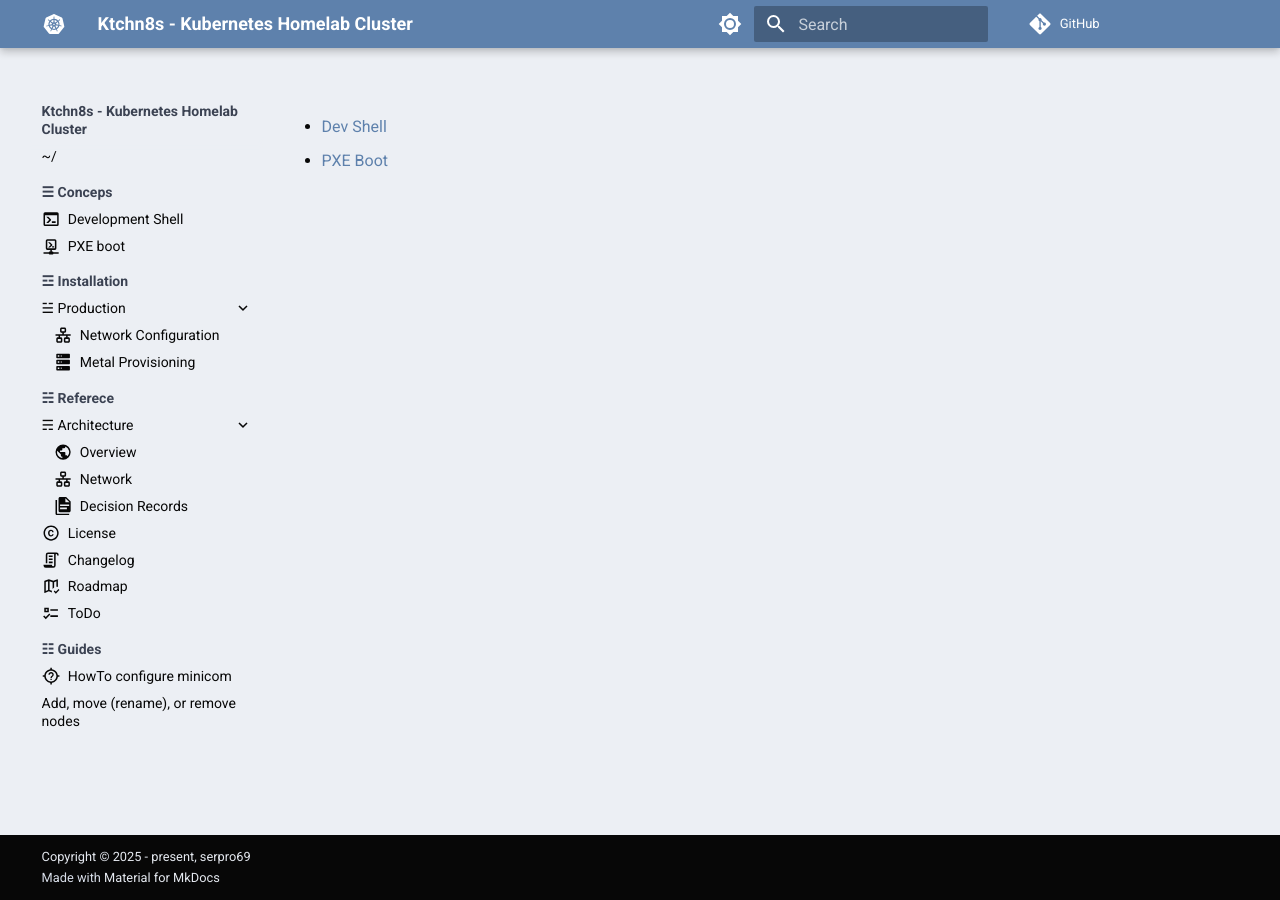
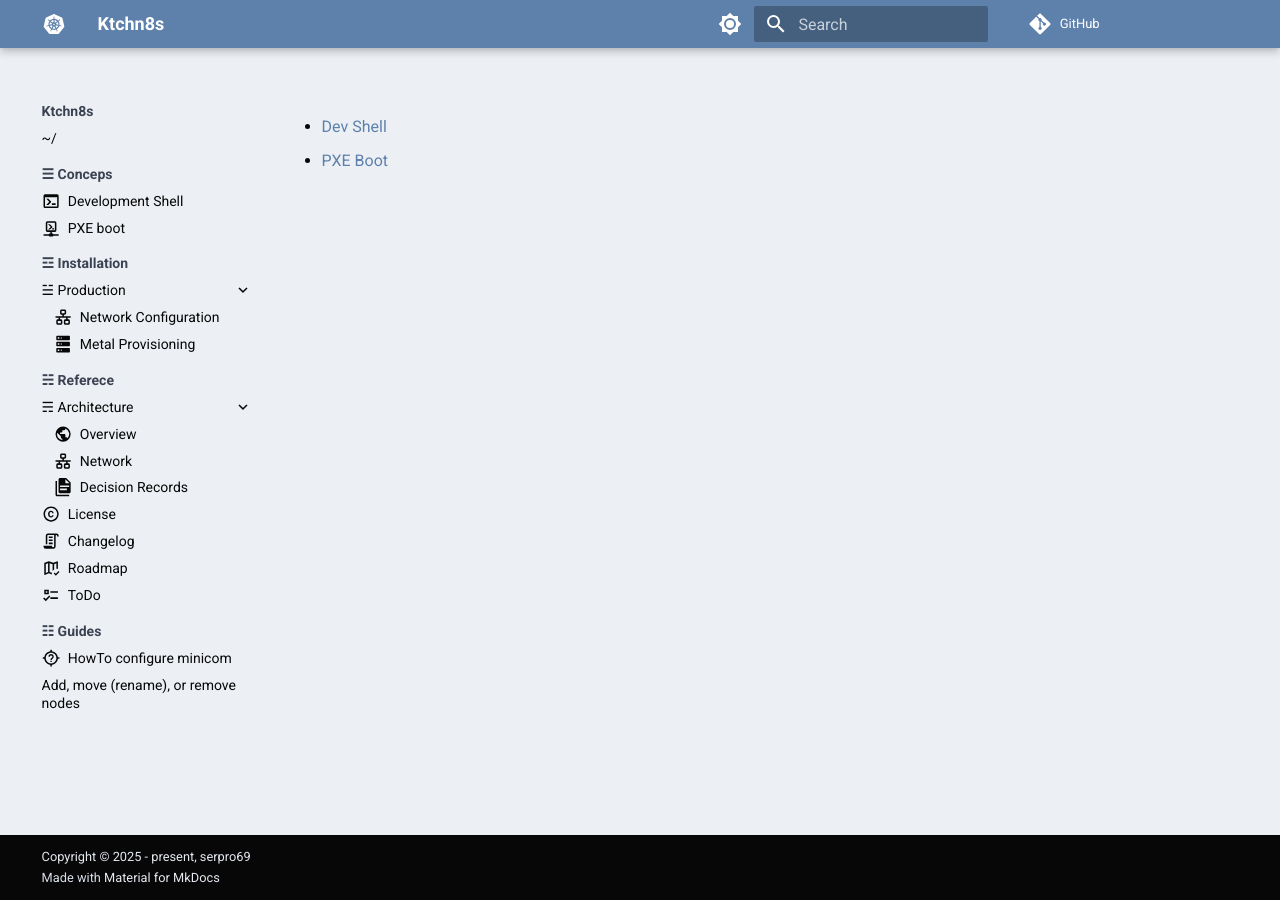
Before and after one commit to serpro69/ktchn8s, an MkDocs documentation site: the page built from docs/concepts/index.md, in a window 1280 px wide. Built offline with MkDocs 1.6.1 and Material for MkDocs 9.7.7, drawn with Linux system fonts in a browser that asks for light colours; comment, search, counter and statistics services are not loaded.

Commit message:
Update site name

```diff
--- a/mkdocs.yml
+++ b/mkdocs.yml
@@ -1,7 +1,7 @@
 ---
 # yaml-language-server: $schema=https://squidfunk.github.io/mkdocs-material/schema.json
 
-site_name: Ktchn8s - Kubernetes Homelab Cluster
+site_name: Ktchn8s
 site_url: http://localhost:8000
 copyright: Copyright &copy; 2025 - present, serpro69
 
```
